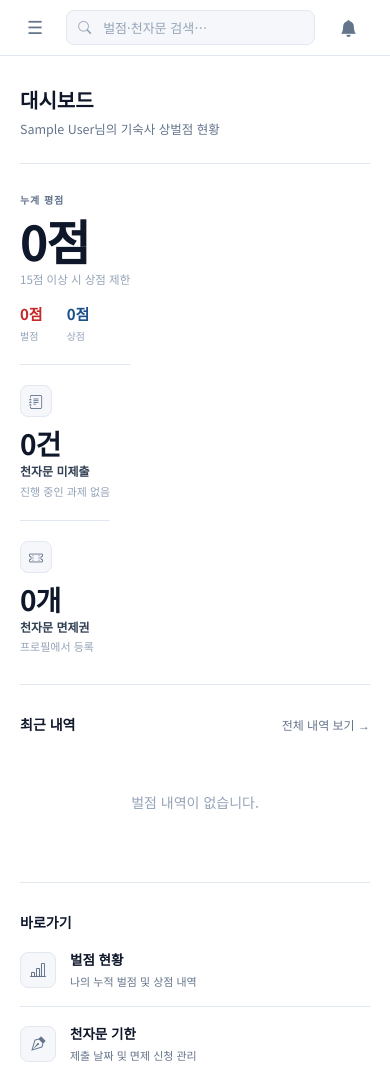
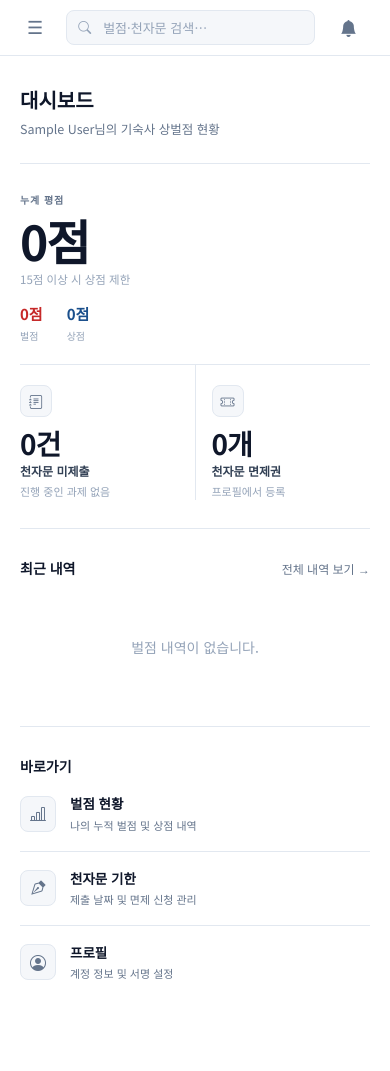
Before and after one commit to sasa10th/Do-umi, a Flask app: page /dashboard in a window 390 px wide. Shown: the top 1071 px of the page. After the commit the page ends 980 px from the top, so only its background shows below. Run offline with Flask 3, Linux system fonts and the light colour scheme; the visitor is signed in with stand-in values (Sample User, id 1); data that the repository does not hold is empty.

Commit message:
Edit responsivecss

```diff
--- a/static/css/style.css
+++ b/static/css/style.css
@@ -769,10 +769,10 @@ a { text-decoration: none; color: inherit; }
   .topbar { padding: 0 20px; }
   .auth-left { display: none; }
   .auth-right { width: 100%; padding: 32px 20px; }
-  .kpi-row { flex-direction: column; gap: 0; }
-  .kpi-hero { border-right: none; border-bottom: 1px solid var(--border); padding-right: 0; margin-right: 0; padding-bottom: 20px; margin-bottom: 20px; }
-  .kpi-mini { border-right: none; border-bottom: 1px solid var(--border); padding-right: 0; margin-right: 0; padding-bottom: 20px; margin-bottom: 20px; }
-  .kpi-mini:last-child { border-bottom: none; padding-bottom: 0; margin-bottom: 0; }
+  .kpi-hero { border-right: none; border-bottom: 1px solid var(--border); padding-right: 0; margin-right: 0; padding-bottom: 20px; margin-bottom: 0; }
+  .kpi-mini { flex: 1; border-right: none; border-bottom: none; padding-right: 16px; margin-right: 0; padding-top: 20px; padding-bottom: 0; margin-bottom: 0; }
+  .kpi-mini:not(:last-child) { border-right: 1px solid var(--border); }
+  .kpi-mini:last-child { border-right: none; padding-right: 0; padding-left: 16px; margin-right: 0; }
   .shortcut-grid { flex-direction: column; gap: 16px; }
   .shortcut-card { border-right: none; padding-right: 0; margin-right: 0; border-bottom: 1px solid var(--border); padding-bottom: 16px; }
   .shortcut-card:last-child { border-bottom: none; padding-bottom: 0; }
```
